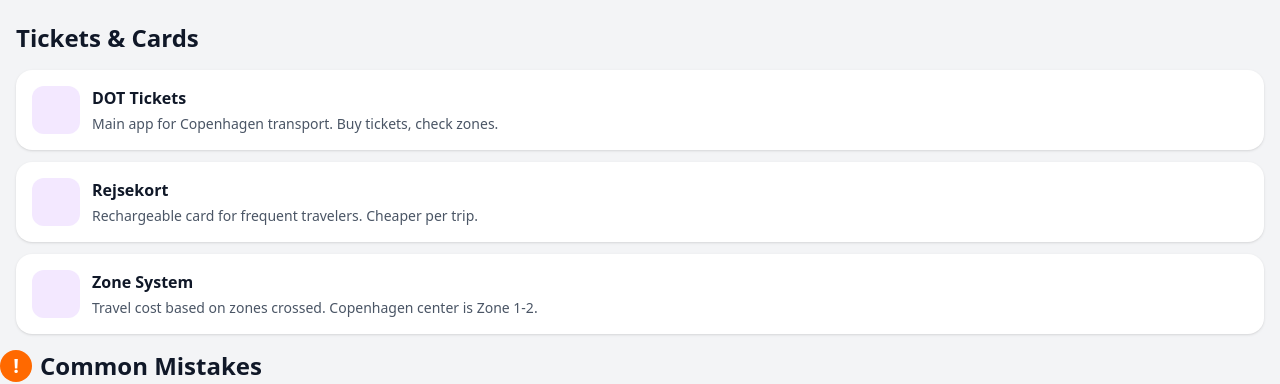
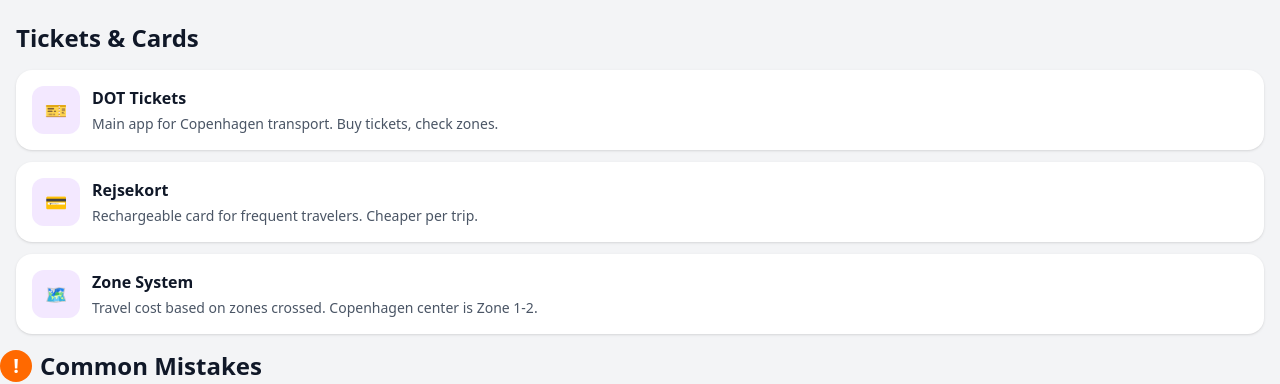
Before and after one commit to fatihsolutions/my-next-app, a Next.js app: page /transport in a window 1280 px wide. Shown: the part 341-725 px from the top of the page. Built offline with nearby package versions, Linux system fonts and the light colour scheme; no server answers.

Commit message:
Click link work Thorbald still bald

```diff
--- a/components/transport/Tickets.jsx
+++ b/components/transport/Tickets.jsx
@@ -4,15 +4,19 @@
   return (
     <div className="bg-gray-100 p-4">
 
-      {/* Header (smaller) */}
       <h1 className="mb-4 text-2xl font-semibold text-gray-900">
         Tickets & Cards
       </h1>
 
       {/* Card 1 */}
-      <div className="mb-3 flex rounded-2xl bg-white p-4 shadow-sm">
+      <a
+        href="https://dinoffentligetransport.dk/en"
+        target="_blank"
+        rel="noopener noreferrer"
+      >
+        <div className="mb-3 flex cursor-pointer rounded-2xl bg-white p-4 shadow-sm transition hover:shadow-md">
           <div className="mr-3 flex h-12 w-12 items-center justify-center rounded-xl bg-purple-100">
-          <span className="text-lg"></span>
+            <span className="text-lg">🎫</span>
           </div>
 
           <div>
@@ -24,11 +28,12 @@
             </p>
           </div>
         </div>
+      </a>
 
       {/* Card 2 */}
       <div className="mb-3 flex rounded-2xl bg-white p-4 shadow-sm">
         <div className="mr-3 flex h-12 w-12 items-center justify-center rounded-xl bg-purple-100">
-          <span className="text-lg"></span>
+          <span className="text-lg">💳</span>
         </div>
 
         <div>
@@ -42,9 +47,14 @@
       </div>
 
       {/* Card 3 */}
-      <div className="flex rounded-2xl bg-white p-4 shadow-sm">
+      <a
+        href="https://ruter.no/en/about-our-tickets/zones-and-zone-maps"
+        target="_blank"
+        rel="noopener noreferrer"
+      >
+        <div className="flex cursor-pointer rounded-2xl bg-white p-4 shadow-sm transition hover:shadow-md">
           <div className="mr-3 flex h-12 w-12 items-center justify-center rounded-xl bg-purple-100">
-          <span className="text-lg"></span>
+            <span className="text-lg">🗺️</span>
           </div>
 
           <div>
@@ -56,6 +66,7 @@
             </p>
           </div>
         </div>
+      </a>
 
     </div>
   );
```
Lines whose indentation alone changed are shown as unchanged.
